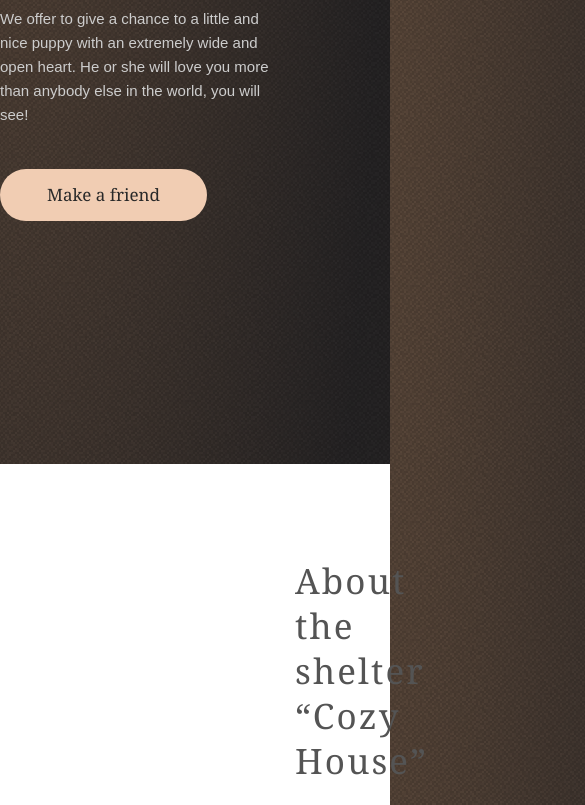
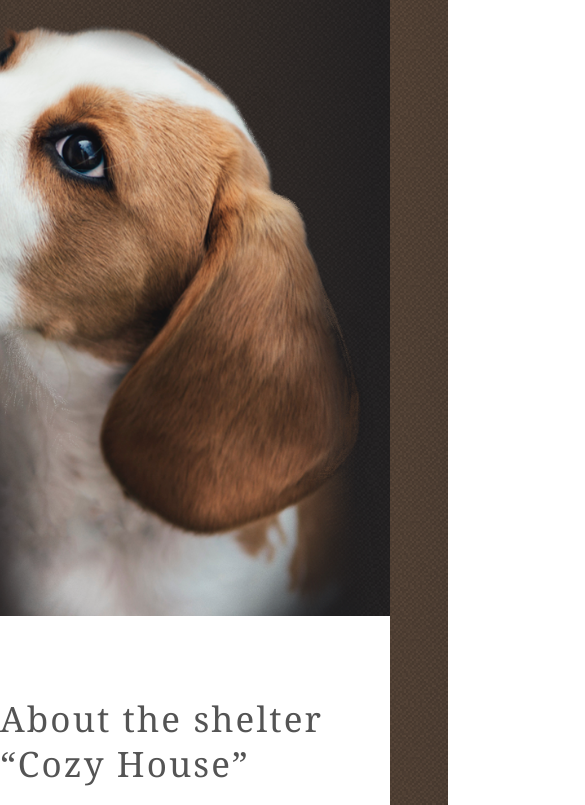
Before and after one commit to Liaaaaaaaaaaa/shelter, a website: page shelter/main.html in a window 390 px wide. Shown: the part 713-1518 px from the top of the page, 585 px wide, since content can reach past the window. Drawn offline with Linux system fonts and the light colour scheme.

Commit message:
feat: add adaptive for media 768

```diff
--- a/shelter/pages/main/sass/abstract/_mixins.scss
+++ b/shelter/pages/main/sass/abstract/_mixins.scss
@@ -6,12 +6,22 @@
     line-height: $line-height;
 }
 
+@mixin media-1250 {
+    @media(max-width: 1250px) {
+        @content;
+    }
+}
 @mixin media-tablet {
     @media(max-width: $tablet-width) {
         @content;
     }
 }
 
+@mixin media-760 {
+    @media(max-width: 760px) {
+        @content;
+    }
+}
 
 @mixin media-mobile {
     @media (max-width: $mobile-width) {@content;}
--- a/shelter/pages/main/sass/abstract/_placeholders.scss
+++ b/shelter/pages/main/sass/abstract/_placeholders.scss
@@ -14,6 +14,10 @@
     display: flex;
     flex-direction: column;
     row-gap: 32px;
+
+    @include media-1250 {
+        padding:0;
+    }
 }
 
 %footer__icon {
--- a/shelter/pages/main/sass/base/_base.scss
+++ b/shelter/pages/main/sass/base/_base.scss
@@ -15,6 +15,10 @@
 .wrapper {
     max-width: 1200px;
     margin: auto;
+
+    @include media-1250 {
+        max-width:708px;
+    }
 }
 
 h1{
--- a/shelter/pages/main/sass/components/_nav.scss
+++ b/shelter/pages/main/sass/components/_nav.scss
@@ -3,6 +3,10 @@
     align-items: center;
     gap: 35px;
     padding: 3px;
+
+    // @include media-1250 {
+    // //    padding:0;
+    // }
 }
 
 .nav-item_light {
--- a/shelter/pages/main/sass/layouts/_about.scss
+++ b/shelter/pages/main/sass/layouts/_about.scss
@@ -7,15 +7,23 @@
         gap: 120px;
         justify-content: space-between;
         padding: 0 175px 0;
+        flex-wrap: wrap;
+
+        @include media-1250 {
+            flex-direction: column-reverse;
+            align-items: center;
+            padding:0;
+            max-width: 437px;
+            gap:80px;
+        }
     }
-
 }
 
 .about__img {
-    background: url(../../../assets/img/about-pets.jpg);
+    background: url(../../../assets/img/about-pets.jpg) no-repeat;
     width: 300px;
     height: 408px;
-
+    background-size: contain;
 }
 
 .about__text-container {
@@ -24,6 +32,10 @@
     flex-direction: column;
     gap: 25px;
     padding-top: 14px;
+
+    @include media-1250 {
+        padding: 0;
+    }
 
     .about__title {
         letter-spacing: 0.06em;
--- a/shelter/pages/main/sass/layouts/_addition.scss
+++ b/shelter/pages/main/sass/layouts/_addition.scss
@@ -7,7 +7,13 @@
     display: flex;
     justify-content: center;
     column-gap: 30px;
+
     // padding: 0 142px;
+    @include media-1250 {
+        flex-direction: column-reverse;
+        align-items: center;
+        gap: 60px 0;
+    }
 }
 
 .addition__img {
@@ -15,7 +21,10 @@
     background: url(../../../assets/img/addition.png);
     width: 505px;
     height: 261px;
-    // margin-right: 30px;
+
+    @include media-1250 {
+        margin:0;
+    }
 }
 
 .addition__text-container {
--- a/shelter/pages/main/sass/layouts/_footer.scss
+++ b/shelter/pages/main/sass/layouts/_footer.scss
@@ -1,11 +1,22 @@
 footer {
     background: radial-gradient(110.67% 538.64% at 5.73% 50%, #513D2F 0%, #1A1A1C 100%), #211F20;
     padding-top: 40px;
+
+    @include media-1250 {
+        padding-top: 30px;
+    }
 }
 
 .footer__container {
     display: flex;
     column-gap: 160px;
+
+    @include media-1250 {
+    flex-wrap: wrap;
+    row-gap: 65px;
+    justify-content: center;
+    column-gap: 60px;
+    }
 }
 
 .footer__item1 {
--- a/shelter/pages/main/sass/layouts/_header.scss
+++ b/shelter/pages/main/sass/layouts/_header.scss
@@ -1,5 +1,6 @@
 .header {
     padding: 30px 0;
+
 }
 
 .header__container {
@@ -9,5 +10,4 @@
 
 .header-nav {
     display: inline-block;
-
 }
--- a/shelter/pages/main/sass/layouts/_help.scss
+++ b/shelter/pages/main/sass/layouts/_help.scss
@@ -20,6 +20,12 @@
     column-gap: 119px;
     justify-content: center;
     margin:0;
+
+    @include media-1250 {
+        column-gap: 60px;
+        justify-content: space-between;
+        padding:0;
+    }
 }
 
 .help-icons {
@@ -28,6 +34,10 @@
     flex-direction: column;
     align-items: center;
     gap: 30px;
+
+    @include media-1250 {
+       width: 170px;
+    }
 }
 
 .icon__img1 {
--- a/shelter/pages/main/sass/layouts/_not-only.scss
+++ b/shelter/pages/main/sass/layouts/_not-only.scss
@@ -3,9 +3,20 @@
     background-position: bottom;
     padding-top: 60px;
 
+    @include media-1250 {
+        padding-top: 30px;
+    }
+
+
     .not-only__container {
         display: flex;
         justify-content: space-between;
+
+        @include media-1250 {
+
+            flex-direction: column;
+           align-items: center;
+        }
     }
 }
 
@@ -18,6 +29,11 @@
     padding: 163px 42px 243px 0;
     max-width: 502px;
 
+    @include media-1250 {
+        padding: 0 0 100px;
+        align-items: center;
+        max-width: 460px;
+    }
 }
 
 .not-only__title {
@@ -36,4 +52,10 @@
     background: url("../../../assets/img/start-screen-puppy.png") no-repeat;
     background-size: contain;
     width: 100%;
+
+    @include media-1250 {
+        width: 569px;
+        height: 593px;
+        align-self: flex-end;
+    }
 }
--- a/shelter/pages/main/sass/layouts/_our-friends.scss
+++ b/shelter/pages/main/sass/layouts/_our-friends.scss
@@ -7,7 +7,9 @@
         flex-direction: column;
         align-items: center;
         gap: 60px;
+
     }
+
 
 }
 
@@ -22,12 +24,28 @@
     display: flex;
     gap: 53px;
     align-items: center;
+
+    @include media-1250 {
+        gap:12px;
+        div div:last-child {
+            display: none;
+        }
+    }
+
+    @include media-760 {
+        div div:nth-child(2) {
+            display: none;
+        }
+    }
 }
 
 
 .friends-container {
     display: flex;
     gap: 90px;
+    @include media-1250 {
+        gap:40px;
+    }
 }
 
 .friend {
@@ -41,14 +59,16 @@
     cursor: pointer;
     @extend %transition;
 
-    &:hover  {
+    &:hover {
         background: $color-light;
     }
 
-    &:hover  .button__friend {
+    &:hover .button__friend {
         background: $color-primary-light;
         border: none;
     }
+
+
 
     &__img-Katrine {
         background: url(../../../assets/img/pets-katrine.jpg);
```
Also changed, not shown: shelter/main.html (+3 -3 lines), shelter/pages/main/sass/main.css, 1 other file.
